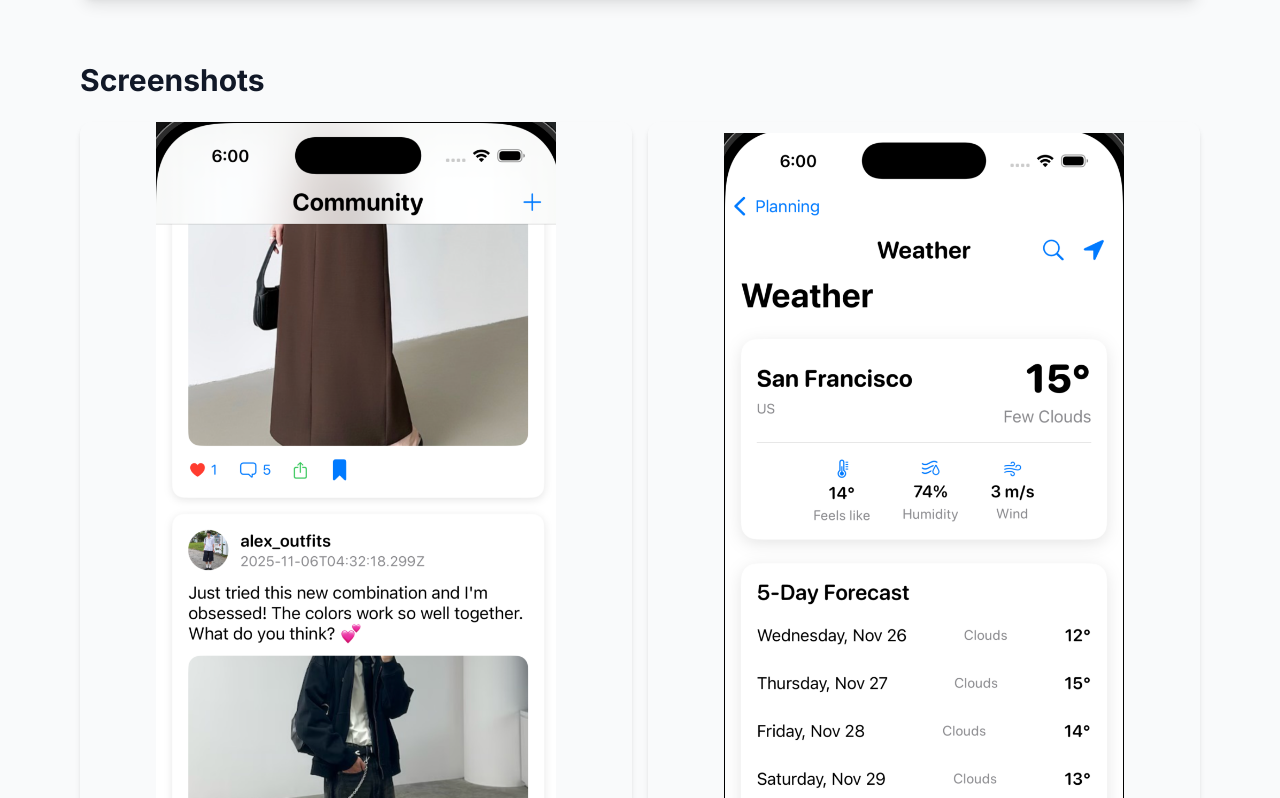
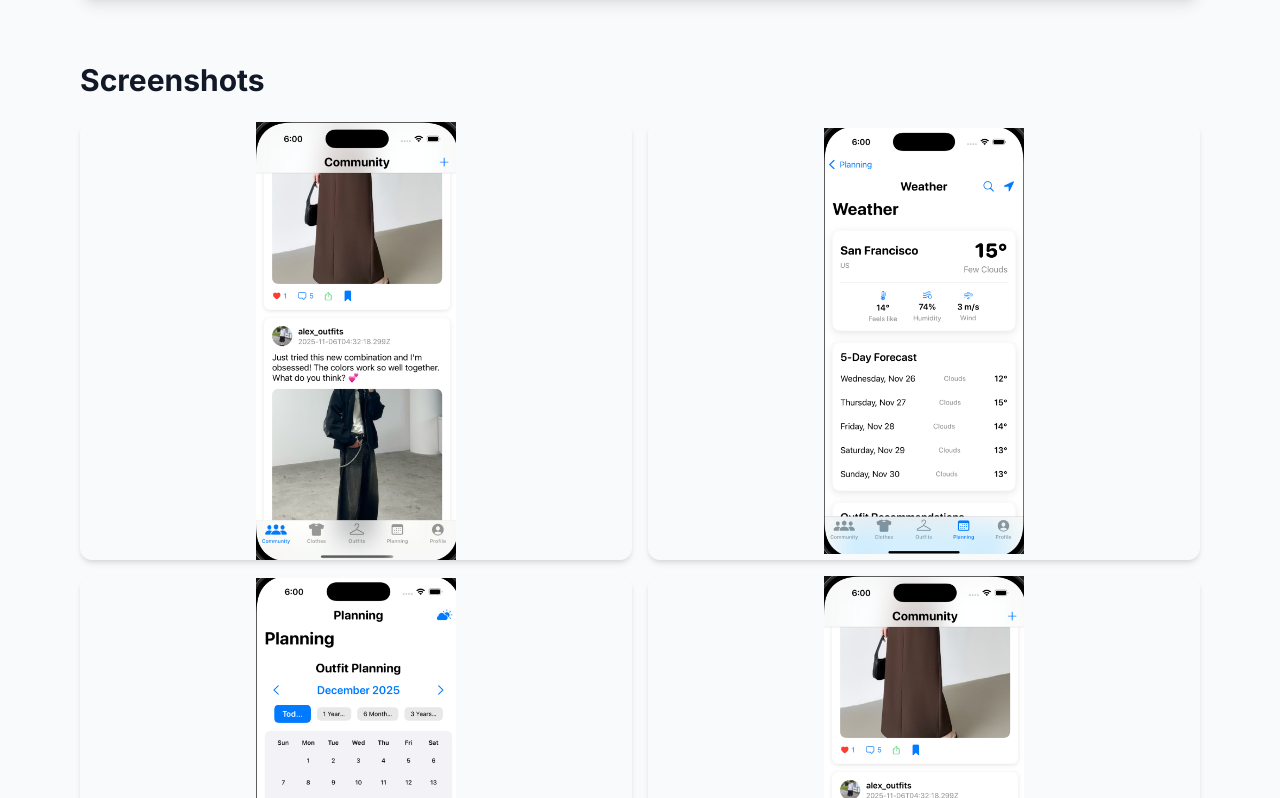
Before and after one commit to Hiroki0127/Portfolio25, a Next.js app: page /projects/outfitease in a window 1280 px wide. Shown: the part 1062-1860 px from the top of the page. Built offline with nearby package versions, Linux system fonts and the light colour scheme.

Commit message:
fix : size change

```diff
--- a/app/projects/[slug]/page.tsx
+++ b/app/projects/[slug]/page.tsx
@@ -110,8 +110,8 @@ export default function ProjectPage({ params }: { params: { slug: string } }) {
                   <Image
                     src={screenshot}
                     alt={`${project.title} screenshot ${index + 1}`}
-                    width={400}
-                    height={600}
+                    width={200}
+                    height={300}
                     className="max-w-full h-auto object-contain"
                   />
                 </div>
```
